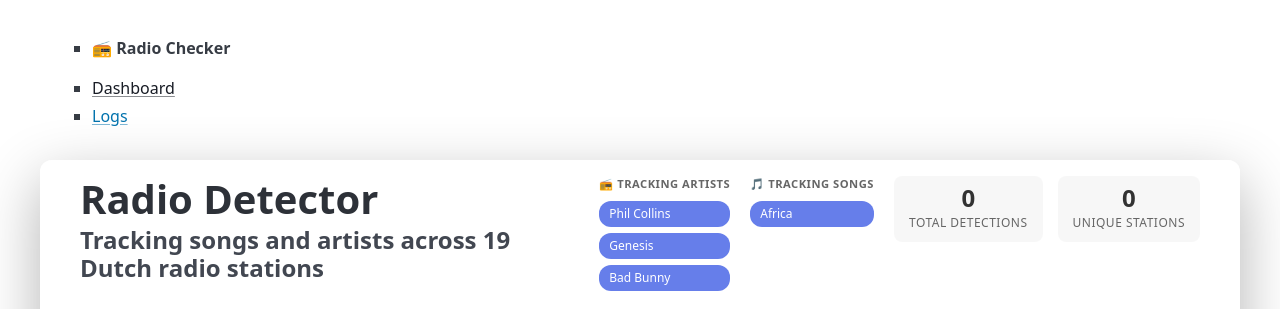
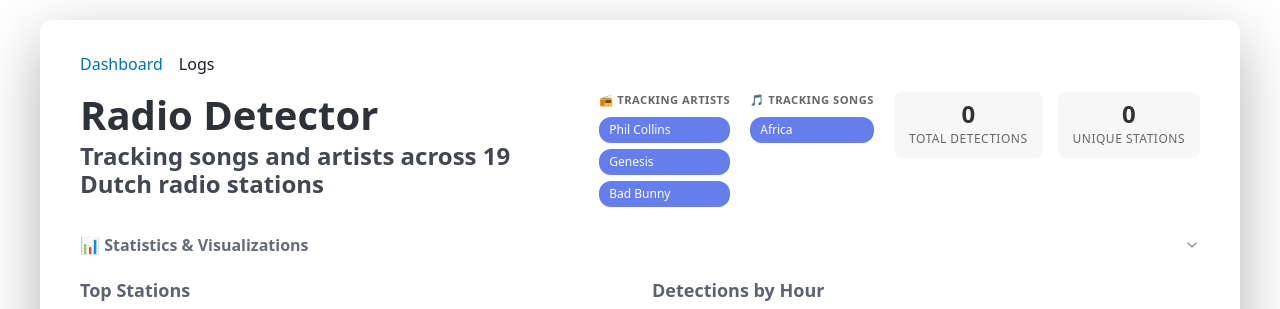
Before and after one commit to Schop/radiodetector, a Flask app: page / in a window 1280 px wide. Shown: the top 309 px of the page. Run offline with Flask 3, Linux system fonts and the light colour scheme; data that the repository does not hold is empty; some libraries are stand-ins or nearby versions.

Commit message:
fixed css

```diff
--- a/templates/index.html
+++ b/templates/index.html
@@ -4,7 +4,7 @@
     <meta charset="UTF-8">
     <meta name="viewport" content="width=device-width, initial-scale=1.0">
     <title>RadioDetector - Song Tracker</title>
-    <link rel="stylesheet" href="/static/pico.min.css">
+    <link rel="stylesheet" href="https://cdn.jsdelivr.net/npm/@picocss/pico@2/css/pico.min.css">
     <link rel="stylesheet" href="/static/style.css">
     <link rel="stylesheet" href="https://cdn.datatables.net/1.13.7/css/jquery.dataTables.min.css">
     <script src="https://code.jquery.com/jquery-3.7.1.min.js"></script>
@@ -12,16 +12,13 @@
     <script src="https://cdn.jsdelivr.net/npm/chart.js@4.4.0/dist/chart.umd.min.js"></script>
 </head>
 <body>
-    <nav class="container-fluid" style="padding: 1rem 2rem;">
-        <ul>
-            <li><strong>📻 Radio Checker</strong></li>
-        </ul>
-        <ul>
-            <li><a href="/" class="contrast">Dashboard</a></li>
-            <li><a href="/logs">Logs</a></li>
-        </ul>
-    </nav>
     <main>
+        <nav>
+            <ul>
+                <li><a href="/">Dashboard</a></li>
+                <li><a href="/logs" class="contrast">Logs</a></li>
+            </ul>
+        </nav>
         <div style="display: flex; justify-content: space-between; align-items: flex-start; margin-bottom: 20px; gap: 30px;">
             <div>
                 <h1>Radio Detector</h1>
```
Also changed, not shown: templates/logs.html (+4 -7 lines), 1 other file.
